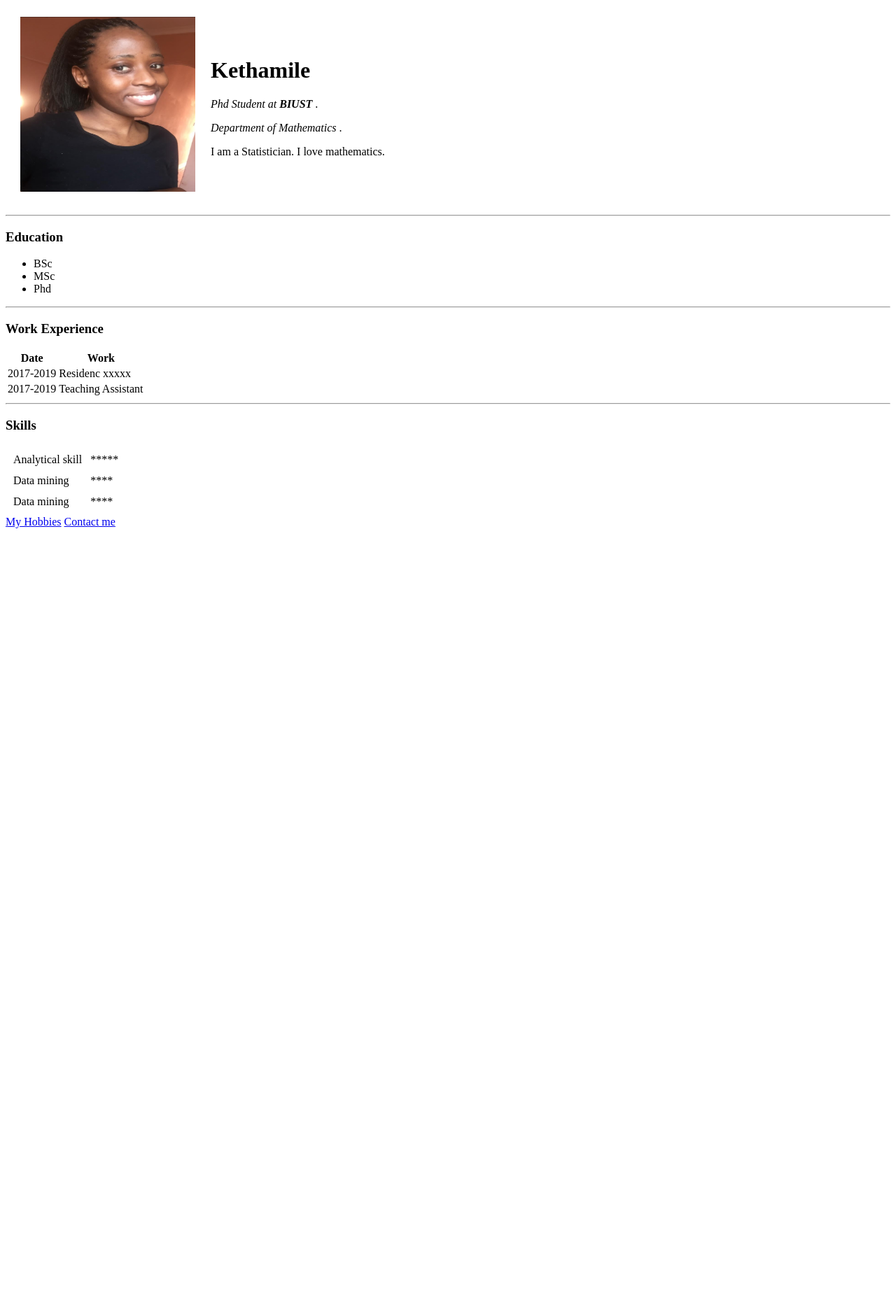
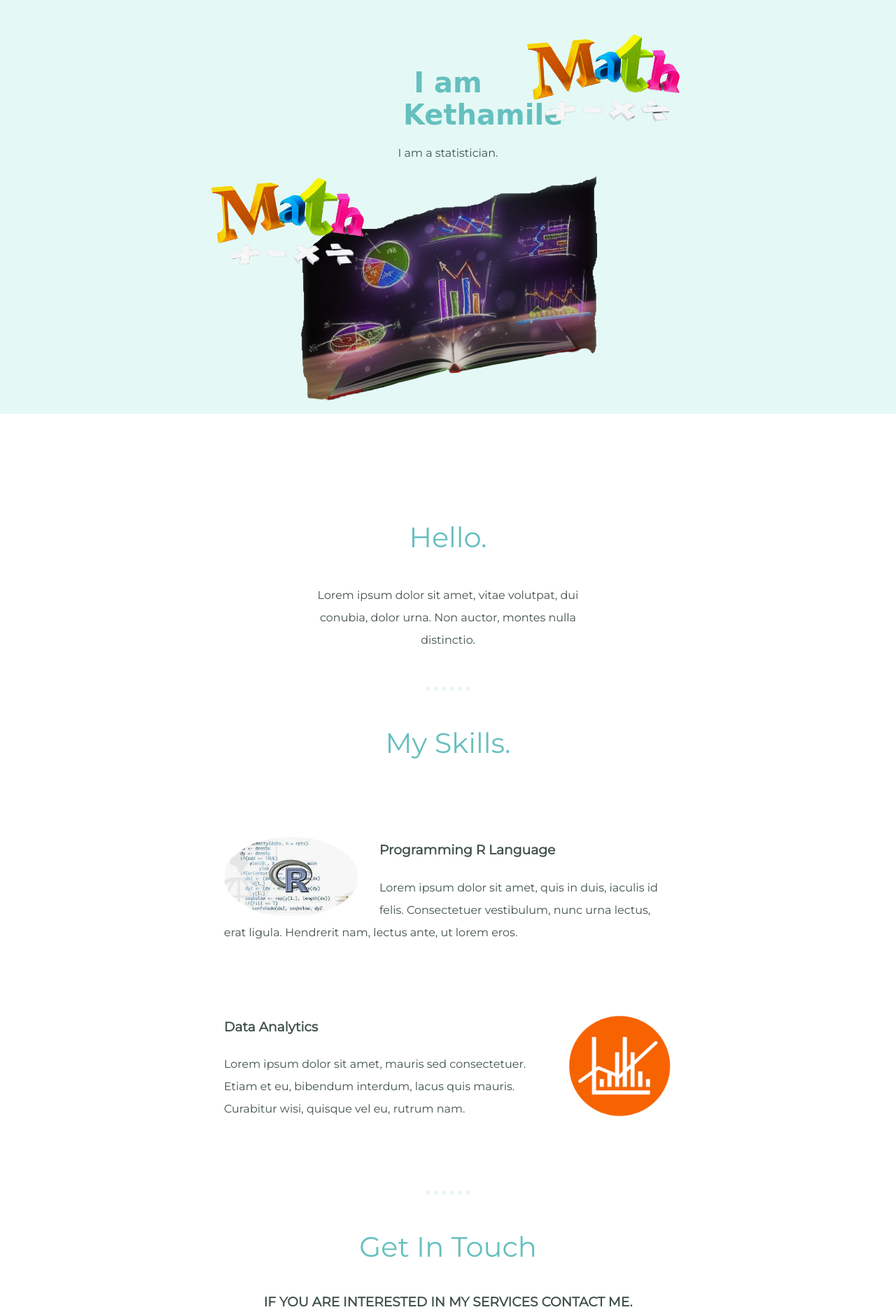
Before and after one commit to Kgosiyame/CV, a plain HTML site: page index.html in a window 1280 px wide. Shown: the part 5-1880 px from the top of the page at 70% size. Before the commit the page ends 800 px from the top, so only its background shows below. Drawn offline with Linux system fonts and the light colour scheme; a web font is replaced by a local one.

Commit message:
Add files via upload

```diff
--- /dev/null
+++ b/css/styles.css
@@ -0,0 +1,144 @@
+body{
+	color: #40514E;
+	margin:0;
+	text-align: center;
+	font-family: 'Montserrat', sans-serif;
+
+}
+
+h1{
+	color: #66BFBF;
+	font-size:40px;
+	width:10%;
+	margin: 0 auto 0 auto;
+	font-family: 'Splash', cursive;
+}
+
+h2{
+	color: #66BFBF;
+	font-family: 'Montserrat', sans-serif;
+	font-size:2.5rem;
+	font-weight: normal;
+	padding-bottom:10px;
+}
+p{
+	line-height: 2;
+}
+
+hr{
+	border: dotted #EAF6F6 6px;
+	border-bottom:none;
+	width:4%;
+	margin: 50px auto;
+}
+
+a{
+	color: #11999E;
+font-family: 'Montserrat', sans-serif;
+margin: 5px 50px;
+text-decoration: none
+
+}
+
+a:hover{
+	color: #EAF6F6;
+}
+
+.intro{
+	width:30%;
+	margin:auto;
+}
+
+.top-container{
+
+	background-color:#E4F9F5;
+	position:relative;
+	padding-top:100px;
+}
+
+.middle-container{
+	margin: 100px 0;
+
+
+}
+
+.bottom-container{
+background-color: #66BFBF;
+padding: 50px 0 20px;
+}
+
+
+.top-maths{
+	position:absolute;
+	right:300px;
+	top:50px
+}
+
+.bottom-maths{
+
+position: absolute;
+left: 300px;
+bottom: 200px;
+
+
+}
+
+.skill-row{
+	width: 50%;
+	margin:100px auto 100px auto;
+	text-align: left;
+	line-height: 2;
+
+}
+.code-img
+{
+	width:30%;
+	float:left;
+	margin-right: 30px;
+	border-radius:50%;
+
+}
+
+.chilli-img
+{
+	width:25%;
+	float:right;
+	margin-left: 30px;
+}
+
+.contact-message{
+	width:40%;
+	margin:20px auto 60px;
+}
+
+.btn {
+  background: #11cdd4;
+  background-image: -webkit-linear-gradient(top, #11cdd4, #11999e);
+  background-image: -moz-linear-gradient(top, #11cdd4, #11999e);
+  background-image: -ms-linear-gradient(top, #11cdd4, #11999e);
+  background-image: -o-linear-gradient(top, #11cdd4, #11999e);
+  background-image: linear-gradient(to bottom, #11cdd4, #11999e);
+  -webkit-border-radius: 8;
+  -moz-border-radius: 8;
+  border-radius: 8px;
+  font-family: 'Montserrat', sans-serif;
+  color: #ffffff;
+  font-size: 20px;
+  padding: 10px 20px 10px 20px;
+  text-decoration: none;
+}
+
+.btn:hover {
+  background: #30e3cb;
+  background-image: -webkit-linear-gradient(top, #30e3cb, #2bc4ad);
+  background-image: -moz-linear-gradient(top, #30e3cb, #2bc4ad);
+  background-image: -ms-linear-gradient(top, #30e3cb, #2bc4ad);
+  background-image: -o-linear-gradient(top, #30e3cb, #2bc4ad);
+  background-image: linear-gradient(to bottom, #30e3cb, #2bc4ad);
+  text-decoration: none;
+}
+.copyright{
+	color:#EAF6F6;
+	font-size: 0.75rem;
+	padding: 20px 0;
+}
--- a/index.html
+++ b/index.html
@@ -1,69 +1,67 @@
 <!DOCTYPE html>
 <html>
 <head>
-<meta charset="utf-8">
-<title>Kethamile's Personal Site</title>
+<title>Kethamile</title>
+<link rel= "Stylesheet" href ="css/styles.css">
+<link rel= "icon" href ="favicon.ico">
+
+<!-- ********Google Fonts links fonts.google.com/********-->
+
+<link rel="preconnect" href="https://fonts.googleapis.com">
+<link rel="preconnect" href="https://fonts.gstatic.com" crossorigin>
+<link href="https://fonts.googleapis.com/css2?family=Montserrat:wght@200&family=Splash&display=swap" rel="stylesheet">
+<link href="https://fonts.googleapis.com/css2?family=Montserrat:ital,wght@0,100;0,200;0,300;0,400;1,100;1,300;1,400;1,800&family=Splash&display=swap" rel="stylesheet">
+
+<!-- ********Google Fonts links fonts.google.com/********-->
+
 </head>
 <body>
-<table cellspacing="20">
-<tr>
-<td><img src="images/thami2.jpg" width="250" height ="250" alt="Nthami profile picture"></td>
-<td><h1>Kethamile</h1>
-  <P> <em>Phd Student at <strong>BIUST</strong> </em>.</P>
-  <p><em>Department of Mathematics </em>. </p>
-  <p> I am a Statistician. I love mathematics.</p>
-  </td>
-</tr>
-</table>
+
+<div class ="top-container">
+<img class= "top-maths" src ="img/13.png" alt="maths">
+<h1>I am Kethamile</h1>
+<p>I am a statistician.</p>
+<img class ="bottom-maths" src ="img/13.png" alt="maths">
+<img src ="img/11.png" alt="maths">
+</div>
+
+<div class="middle-container">
+  <div class="profile">
+    <img src="" alt="">
+    <h2>Hello.</h2>
+    <p class= "intro">Lorem ipsum dolor sit amet, vitae volutpat, dui conubia, dolor urna. Non auctor, montes nulla distinctio.</p>
+  </div>
+  <hr>
+  <div class="skills">
+    <h2>My Skills.</h2>
+    <div class="skill-row">
+      <img class="code-img" src="img/r.png" alt="">
+      <h3>Programming R Language</h3>
+      <p class="code-skill-description">Lorem ipsum dolor sit amet, quis in duis, iaculis id felis. Consectetuer vestibulum, nunc urna lectus, erat ligula. Hendrerit nam, lectus ante, ut lorem eros.</p>
+    </div>
+    <div class="skill-row">
+      <img class="chilli-img" src="img/Data.png" alt="">
+      <h3>Data Analytics</h3>
+      <p>Lorem ipsum dolor sit amet, mauris sed consectetuer. Etiam et eu, bibendum interdum, lacus quis mauris. Curabitur wisi, quisque vel eu, rutrum nam.</p>
+    </div>
+  </div>
+  <hr>
+  <div class="contact-me">
+    <h2>Get In Touch</h2>
+    <h3>IF YOU ARE INTERESTED IN MY SERVICES CONTACT ME.</h3>
+    <p class="contact-message">Lorem ipsum dolor sit amet, in quis, aenean amet. Phasellus sodales, tellus donec dui, ornare erat.</p>
+    <a class="btn" href="mailto:name@email.com">CONTACT ME</a>
+  </div>
+</div>
 
 
-  <hr>
-  <h3> Education </h3>
-  <ul>
-  <li>BSc</li>
-  <li>MSc</li>
-  <li>Phd</li>
-  </ul>
+<div class="bottom-container">
+  <a class="footer-link" href="https://www.linkedin.com/">LinkedIn</a>
+  <a class="footer-link" href="https://twitter.com/">Twitter</a>
+  <a class="footer-link" href="https://www.appbrewery.co/">Website</a>
+  <p class="copyright">© 2022 Kethamile Rannona.</p>
+</div>
 
-  <hr>
-  <h3> Work Experience</h3>
 
-  <table >
-  <thead>
-  <tr>
-  <th>Date</th>
-  <th>Work</th>
-  </tr>
-  </thead>
-  <tr>
-  <td>2017-2019</td>
-  <td> Residenc xxxxx</td>
-  </tr>
-  <tr>
-  <td>2017-2019</td>
-  <td> Teaching Assistant</td>
-  </tr>
-  </table>
-
-  <hr>
-  <h3> Skills</h3>
-
-<table cellspacing="10">
-  <tr>
-  <td> Analytical skill</td>
-  <td>*****</td>
-  </tr>
-  <tr>
-  <td> Data mining</td>
-  <td>****</td>
-  </tr>
-  <tr>
-  <td> Data mining</td>
-  <td>****</td>
-  </tr>
-</table>
-
-  <a href="hobbies.html">My Hobbies</a>
-  <a href="contactme.html">Contact me</a>
 </body>
 </html>
```
Also changed, not shown: img/1.jpeg (added), img/10.PNG (added), img/11.png (added), img/13.png (added), img/2.jpg (added), img/3.PNG (added), img/4.PNG (added), img/5.png (added), img/6.PNG (added), img/8.PNG (added), img/9.PNG (added), img/R.PNG (added), img/data.png (added), img/download.jpg (added).
